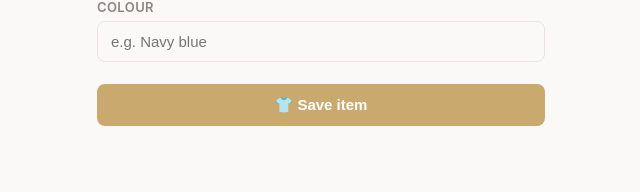
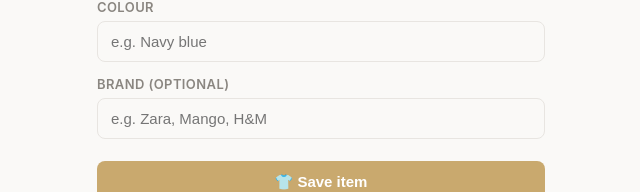
Before and after one commit to jovvas/wardrobe-app, a React (Vite) app: page / in a window 1280 px wide. Both pictures are taken after a click on the button "➕ Add Item". Shown: the part 289-481 px from the top of the page, without its empty margins (319-959 px from the left). Built offline with nearby package versions, Linux system fonts and the light colour scheme; no server answers; the database is empty.

Commit message:
Add brand field

```diff
--- a/api/analyze-item.js
+++ b/api/analyze-item.js
@@ -24,7 +24,8 @@ export default async function handler(req, res) {
     `{\n` +
     `  "name": "concise descriptive name, e.g. Navy linen blazer",\n` +
     `  "category": "one of: Tops | Bottoms | Dresses | Outerwear | Shoes | Accessories | Bags",\n` +
-    `  "colour": "colour description, e.g. Dusty rose"\n` +
+    `  "colour": "colour description, e.g. Dusty rose",\n` +
+    `  "brand": "brand name if visible or recognisable, otherwise empty string"\n` +
     `}`
 
   try {
@@ -69,6 +70,7 @@ export default async function handler(req, res) {
       name:     typeof parsed.name === 'string'   ? parsed.name.trim()   : '',
       category: VALID_CATEGORIES.includes(parsed.category) ? parsed.category : 'Tops',
       colour:   typeof parsed.colour === 'string' ? parsed.colour.trim() : '',
+      brand:    typeof parsed.brand === 'string'  ? parsed.brand.trim()  : '',
     }
 
     return res.status(200).json(result)
--- a/api/suggest.js
+++ b/api/suggest.js
@@ -25,7 +25,7 @@ export default async function handler(req, res) {
   // Build a readable wardrobe list for the prompt
   const wardrobeList = wardrobe
     .map(item =>
-      `• ${item.name} — ${item.category}, ${item.colour}`
+      `• ${item.name}${item.brand ? ` (${item.brand})` : ''} — ${item.category}, ${item.colour}`
     )
     .join('\n')
 
--- a/src/components/AddItem.jsx
+++ b/src/components/AddItem.jsx
@@ -35,7 +35,7 @@ function blobToBase64(blob) {
   })
 }
 
-const EMPTY = { name: '', category: 'Tops', colour: '' }
+const EMPTY = { name: '', category: 'Tops', colour: '', brand: '' }
 
 export default function AddItem({ onAdded }) {
   const [form,      setForm]      = useState(EMPTY)
@@ -73,6 +73,7 @@ export default function AddItem({ onAdded }) {
           name:     data.name     || f.name,
           category: data.category || f.category,
           colour:   data.colour   || f.colour,
+          brand:    data.brand    || f.brand,
         }))
         setAiNote('Fields pre-filled by AI — check and adjust if needed.')
       }
@@ -120,6 +121,7 @@ export default function AddItem({ onAdded }) {
           name:     form.name.trim(),
           category: form.category,
           colour:   form.colour.trim(),
+          brand:    form.brand.trim() || null,
           photo_url,
         })
       if (insertErr) throw insertErr
@@ -194,6 +196,17 @@ export default function AddItem({ onAdded }) {
         />
       </div>
 
+      <div className="form-group">
+        <label>Brand <span className="text-muted">(optional)</span></label>
+        <input
+          type="text"
+          placeholder="e.g. Zara, Mango, H&M"
+          value={form.brand}
+          onChange={e => set('brand')(e.target.value)}
+          maxLength={60}
+        />
+      </div>
+
       <button
         className="btn btn-primary mt-8"
         type="submit"
--- a/src/components/OutfitSuggester.jsx
+++ b/src/components/OutfitSuggester.jsx
@@ -26,7 +26,7 @@ export default function OutfitSuggester() {
       // Fetch wardrobe
       const { data: wardrobe, error: dbErr } = await supabase
         .from('wardrobe_items')
-        .select('id, name, category, colour')
+        .select('id, name, category, colour, brand')
       if (dbErr) throw dbErr
 
       if (!wardrobe || wardrobe.length === 0) {
```
Also changed, not shown: 1 other file (tests, documents, lock files or other folders).
